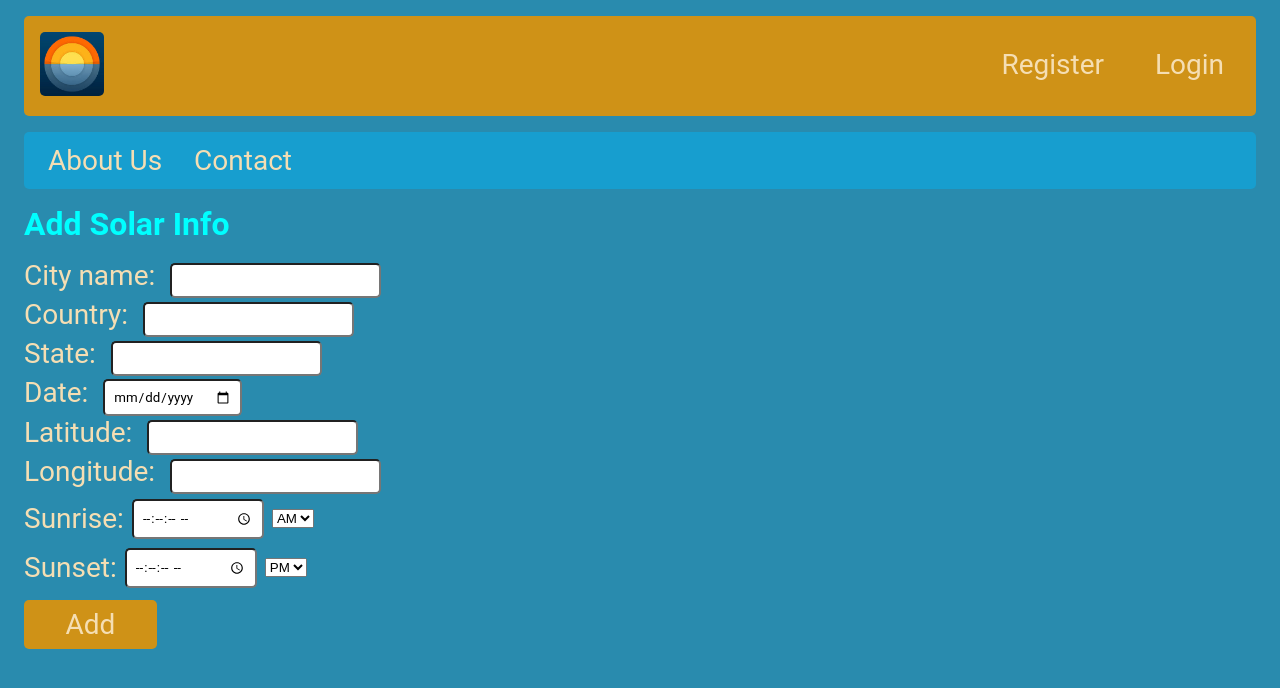
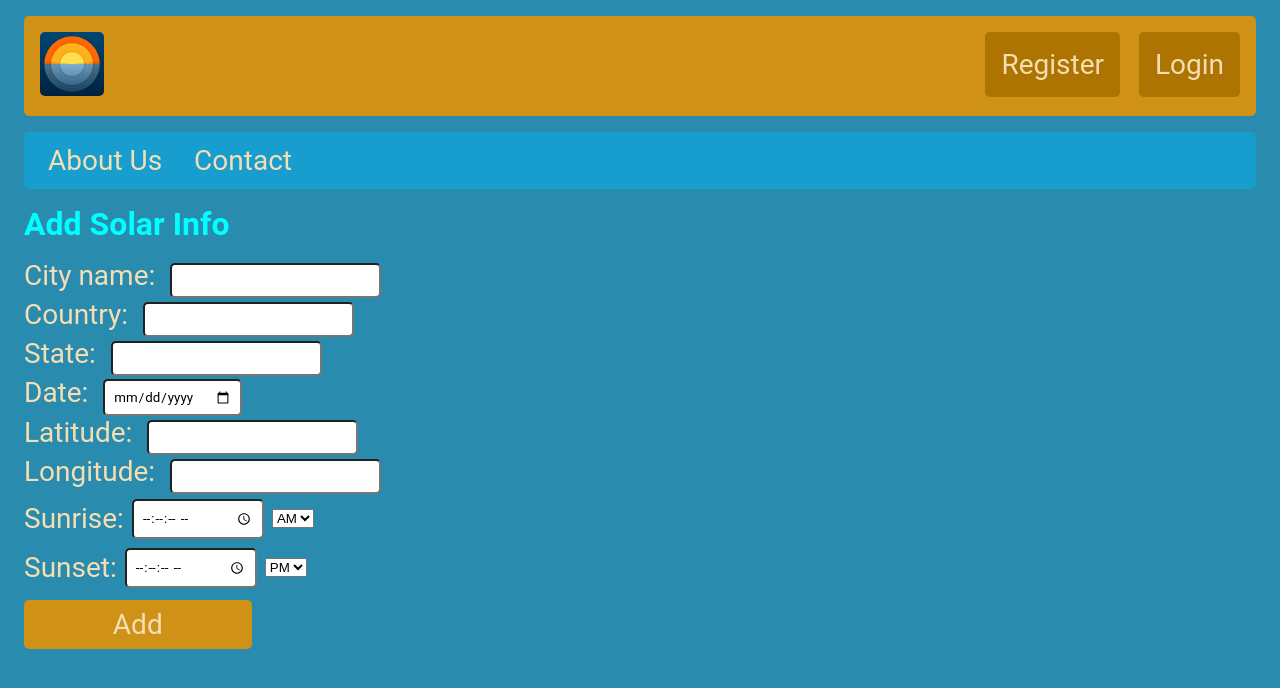
Before and after one commit to tolnabert/solar-watch-frontend, a React (Vite) app in the folder react/: page /admin in a window 1280 px wide. Shown: the top 688 px of the page. Built offline with nearby package versions, Linux system fonts and the light colour scheme.

Commit message:
add css for error message sin login, register refactor css file for simpler adjust button look in header

```diff
--- a/react/src/index.css
+++ b/react/src/index.css
@@ -1,5 +1,15 @@
 body {
   background-color: #298bae;
+}
+
+.header {
+  display: flex;
+  justify-content: space-between;
+  padding: 2vh;
+  margin: 2vh;
+  background-color: #cf9217;
+  border: none;
+  border-radius: 5px;
 }
 
 .header-logo {
@@ -7,19 +17,35 @@ body {
   cursor: pointer;
 }
 
-.header-button {
+.header-logo-img {
+  width: 8vh;
+  height: 8vh;
+  border-radius: 5px;
+}
+
+/* .header-button {
   color: wheat;
   border: none;
   cursor: pointer;
   text-decoration: none;
   transition: background-color 0.2s ease-in-out;
+} */
+
+/* .header-button:hover {
+  background-color: rgb(40, 77, 164);
+} */
+
+.header-register-button {
+  position: absolute;
+  top: 4vh;
+  right: 20vh;
+  border-radius: 5px;
 }
 
-.header-button:hover {
-  background-color: rgb(40, 77, 164);
-}
-
-.header-logout-button {
+.header-logout-button,
+.header-login-button,
+.header-register-button {
+  background-color: #ad7401;
   display: flex;
   justify-content: space-between;
   padding: 2vh;
@@ -30,74 +56,24 @@ body {
   transition: background-color 0.2s ease-in-out;
   border-radius: 5px;
 }
-
-.header-logout-button:hover {
+.header-logout-button:hover,
+.header-login-button:hover,
+.header-register-button:hover {
   background-color: rgb(40, 77, 164);
 }
 
 .header-admin-button {
-  position: absolute;
-  color: wheat;
+  /*it is not a button*/
   background-color: #ad7401;
   padding: 2vh;
-  top: 0.5vh;
-  right: 21.5vh;
-  font-size: 3.5vh;
-  font-family: "Roboto", sans-serif;
-  border: none;
-  cursor: default;
-  border-radius: 25px;
-}
-
-.header-login-button {
-  display: flex;
-  justify-content: space-between;
-  padding: 2vh;
-  text-decoration: none;
   font-size: 3.5vh;
   color: wheat;
   font-family: "Roboto", sans-serif;
-  transition: background-color 0.2s ease-in-out;
-  border-radius: 5px;
-}
-
-.header-login-button:hover {
-  background-color: rgb(40, 77, 164);
-}
-
-.header-register-button {
-  display: flex;
-  justify-content: space-between;
-  padding: 2vh;
-  text-decoration: none;
-  font-size: 3.5vh;
-  color: wheat;
-  font-family: "Roboto", sans-serif;
-  transition: background-color 0.2s ease-in-out;
   position: absolute;
-  top: 4vh;
-  right: 20vh;
-  border-radius: 5px;
-}
-
-.header-register-button:hover {
-  background-color: rgb(40, 77, 164);
-}
-
-.header-logo-img {
-  width: 8vh;
-  height: 8vh;
-  border-radius: 5px;
-}
-
-.header {
-  display: flex;
-  justify-content: space-between;
-  padding: 2vh;
-  margin: 2vh;
-  background-color: #cf9217;
-  border: none;
-  border-radius: 5px;
+  top: 0.5vh;
+  right: 21.5vh;
+  cursor: default;
+  border-radius: 25px;
 }
 
 .navbar-container {
@@ -120,11 +96,9 @@ body {
   border-radius: 5px;
   margin-right: 1vh;
 }
-
 .navlink-label:hover {
   background-color: rgb(40, 77, 164);
 }
-
 .navlink-selected {
   background-color: #cf9217;
 }
@@ -155,7 +129,6 @@ body {
 .solar-info-table tbody tr:nth-child(even) {
   background-color: #9fcada;
 }
-
 .solar-info-table tbody tr:nth-child(odd) {
   background-color: #ccb076;
 }
@@ -172,17 +145,24 @@ body {
 }
 
 .error-msg,
-.solar-info-list-msg {
-  color: red;
+.solar-info-list-msg,
+.error-msg-time {
+  color: #9e0f0f;
   font-weight: bold;
   font-family: "Roboto", sans-serif;
+  padding-left: 2vh;
+  margin: -1vh;
 }
 
-.solar-info-list-title,
-.solar-info-add-title {
-  color: aqua;
+.error-msg-login,
+.error-msg-register {
+  color: #9e0f0f;
+  font-weight: bold;
   font-family: "Roboto", sans-serif;
-  margin: 2vh;
+  padding-left: 2vh;
+  margin: -1vh;
+  margin-top: 1vh;
+  margin-bottom: 1vh;
 }
 
 .solar-info-title-warning {
@@ -191,10 +171,34 @@ body {
   font-family: "Roboto", sans-serif;
 }
 
+.solar-info-list-title,
+.solar-info-add-title,
+.login-page-title,
+.register-page-title,
+.register-msg,
+.login-msg {
+  color: aqua;
+  font-family: "Roboto", sans-serif;
+  margin: 2vh;
+}
+
+.register-msg,
+.login-msg {
+  margin: 1vh;
+}
+
+/* .error-msg-time {
+  color: red;
+  font-weight: bold;
+  font-family: "Roboto", sans-serif;
+  padding-left: 2vh;
+  margin: -1vh;
+} */
+
 .solar-info-add-form {
   flex-direction: column;
   margin: 1vh;
-  width: 35%;
+  width: 60%;
 }
 
 .form-label {
@@ -242,21 +246,6 @@ body {
   background-color: rgb(40, 77, 164);
 }
 
-
-.login-page-title,
-.register-page-title {
-  color: aqua;
-  font-family: "Roboto", sans-serif;
-  margin: 1vh;
-}
-
-.register-msg,
-.login-msg {
-  color: aqua;
-  font-family: "Roboto", sans-serif;
-  margin: 1vh;
-}
-
 .register-link,
 .login-link {
   color: #cf9217;
@@ -273,7 +262,7 @@ body {
 .sunrise-label,
 .sunset-label {
   margin: 1vh;
-  color : wheat;
+  color: wheat;
   font-family: "Roboto", sans-serif;
   font-size: 3.5vh;
 }
@@ -284,13 +273,5 @@ body {
 }
 
 .time-group .am-pm-select {
-  margin-left: 1vh; /* Space between input and select */
+  margin-left: 1vh;
 }
-
-.error-msg-time {
-  color: red;
-  font-weight: bold;
-  font-family: "Roboto", sans-serif;
-  padding-left: 2vh;
-  margin: -1vh;
-}
--- a/react/src/pages/Login.jsx
+++ b/react/src/pages/Login.jsx
@@ -73,7 +73,7 @@ function Login() {
         <button className='form-login-btn' type='submit' disabled={loading}>
           {loading ? "Logging in..." : "Login"}
         </button>
-        {errorMessage && <p>{errorMessage}</p>}
+        {errorMessage && <p className="error-msg-login">{errorMessage}</p>}
       </form>
       <p className='login-msg'>
         Not a member yet?{" "}
--- a/react/src/pages/Register.jsx
+++ b/react/src/pages/Register.jsx
@@ -132,7 +132,7 @@ function Register() {
         <button className='form-register-btn' type='submit' disabled={loading}>
           {loading ? "Registering..." : "Register"}
         </button>
-        {message && <p>{message}</p>}
+        {message && <p className="error-msg-register">{message}</p>}
       </form>
       <p className='register-msg'>
         Already a member?{" "}
```
